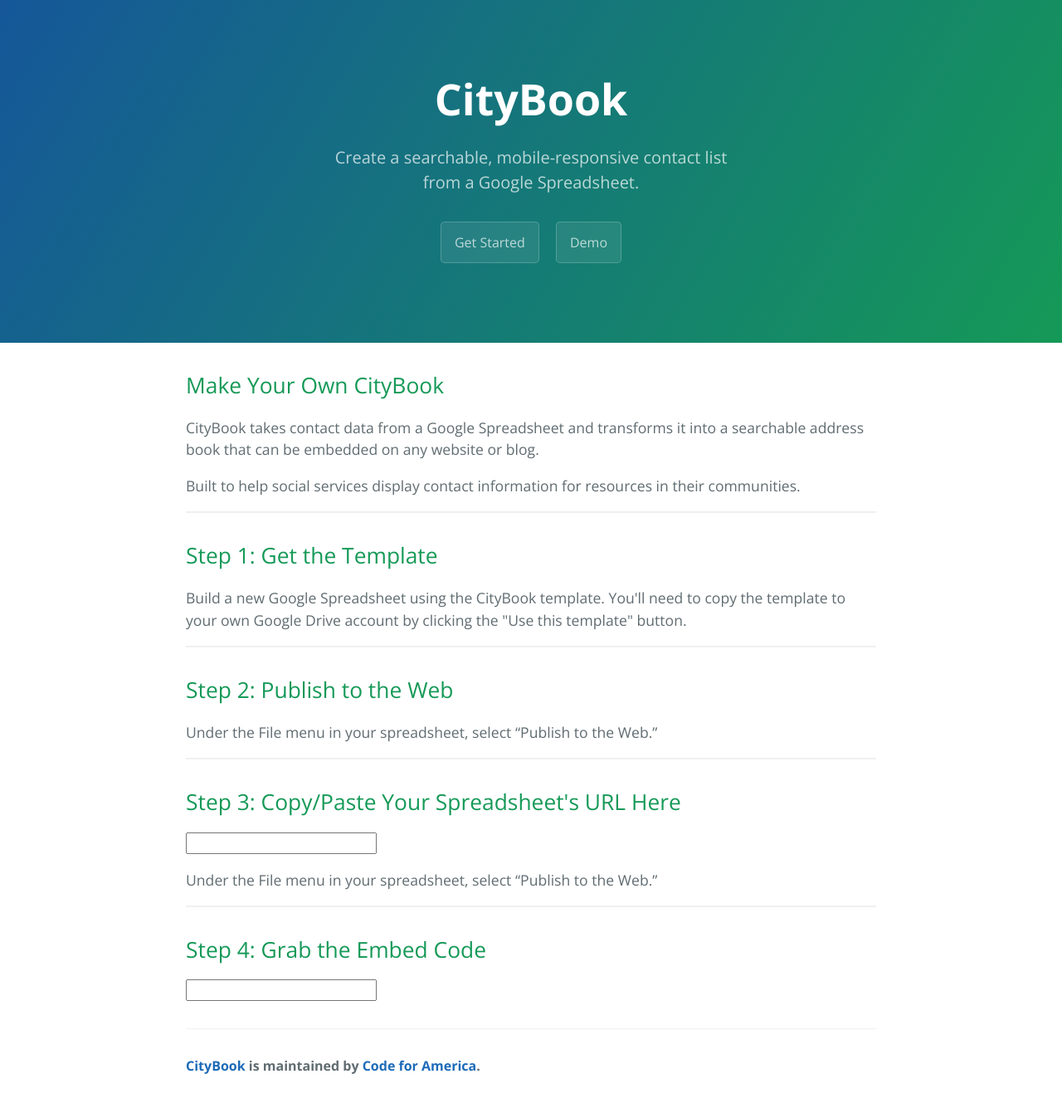
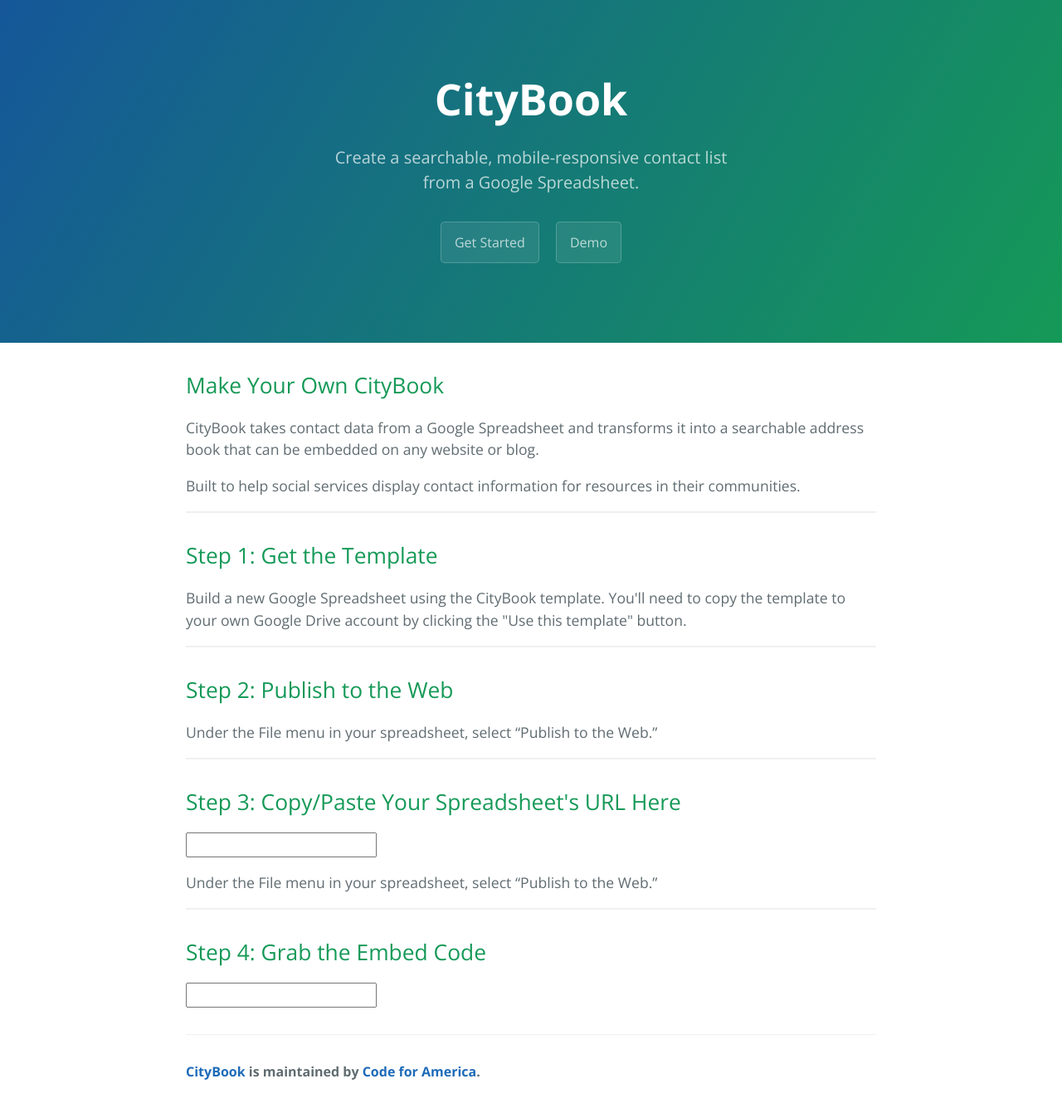
Before and after one commit to codeforamerica/citybook, a Jekyll site: the page built from index.html, in a window 1280 px wide. Shown: the whole page at 83% size. Built offline with Jekyll 4.4.1, drawn with Linux system fonts in a browser that asks for light colours; nearby versions of some CDN libraries; library files that are not in the unit come from our copies; Markdown is read by kramdown in place of the engine named in the settings; the list of posts is cut into pages by our own code.

Commit message:
Fix stylesheets

```diff
--- a/_includes/head.html
+++ b/_includes/head.html
@@ -3,9 +3,7 @@
   <title>{{ site.title }}</title>
   <meta name="viewport" content="width=device-width, initial-scale=1">
   <meta name="theme-color" content="#157878">
-  <link rel="stylesheet" href="/css/normalize.css">
-  <link rel="stylesheet" href="citybook/css/normalize.css">
+  <link rel="stylesheet" href="/citybook/css/normalize.css">
   <link href='https://fonts.googleapis.com/css?family=Open+Sans:400,700' rel='stylesheet' type='text/css'>
   <link rel="stylesheet" href="/css/cayman.css">
-  <link rel="stylesheet" href="citybook/css/cayman.css">
 </head>
```
